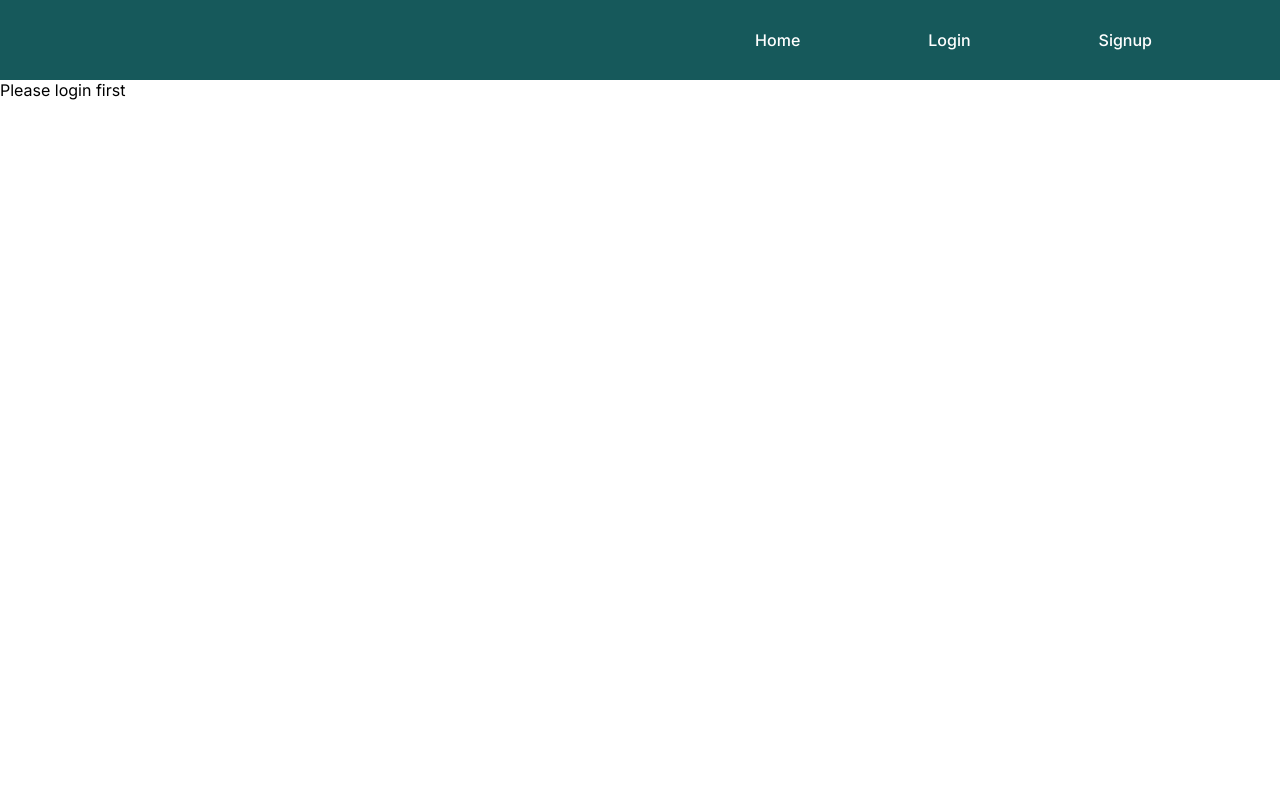
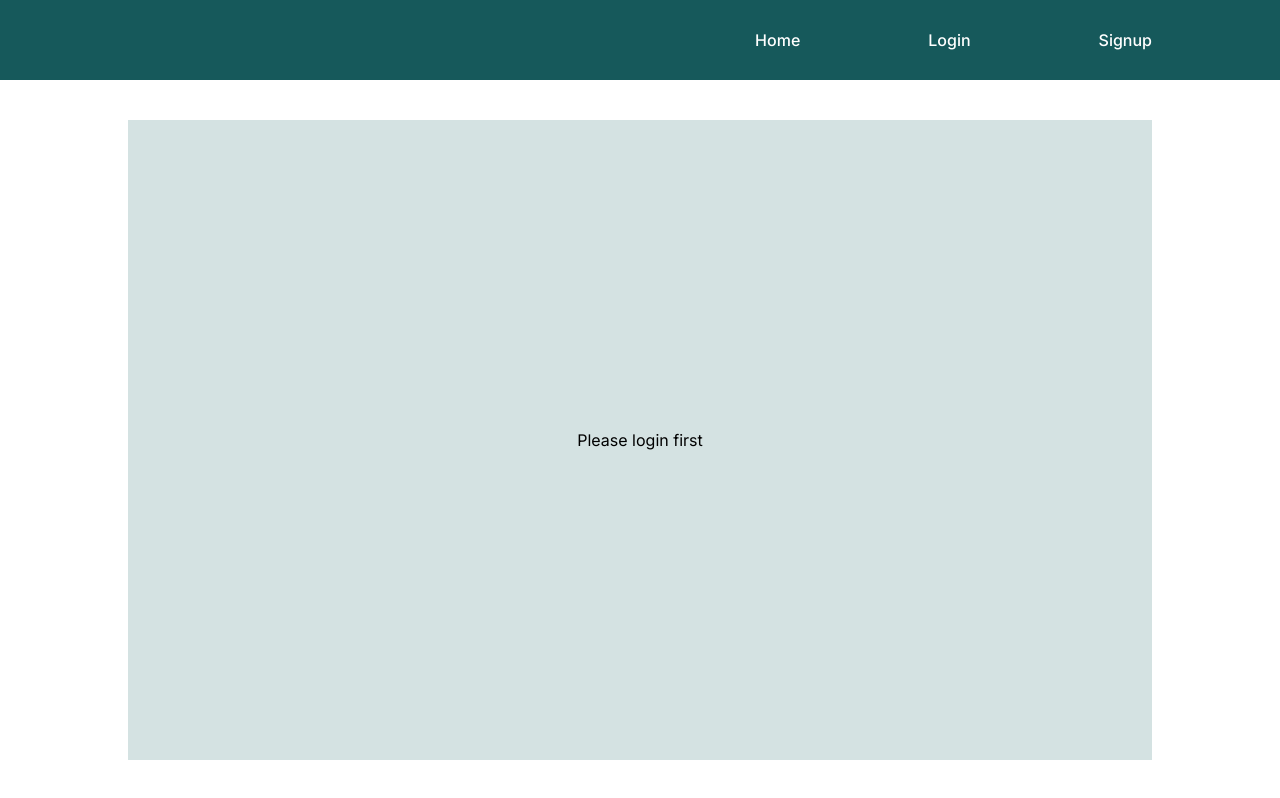
Before and after one commit to nishantp15/ialabs-assignment, a Next.js app: page /dashboard in a window 1280 px wide. Built offline with nearby package versions, Linux system fonts and the light colour scheme.

Commit message:
assignment completed

```diff
--- a/src/app/dashboard/page.jsx
+++ b/src/app/dashboard/page.jsx
@@ -9,7 +9,7 @@ const Dashboard = () => {
 
   let router = useRouter();
   if (!authState.token) {
-    return <div><p>Please login first</p></div>
+    return <div className={styles.dashboard}><p>Please login first</p></div>
   }
   console.log(authState.token);
   return <div className={styles.dashboard}>
```
